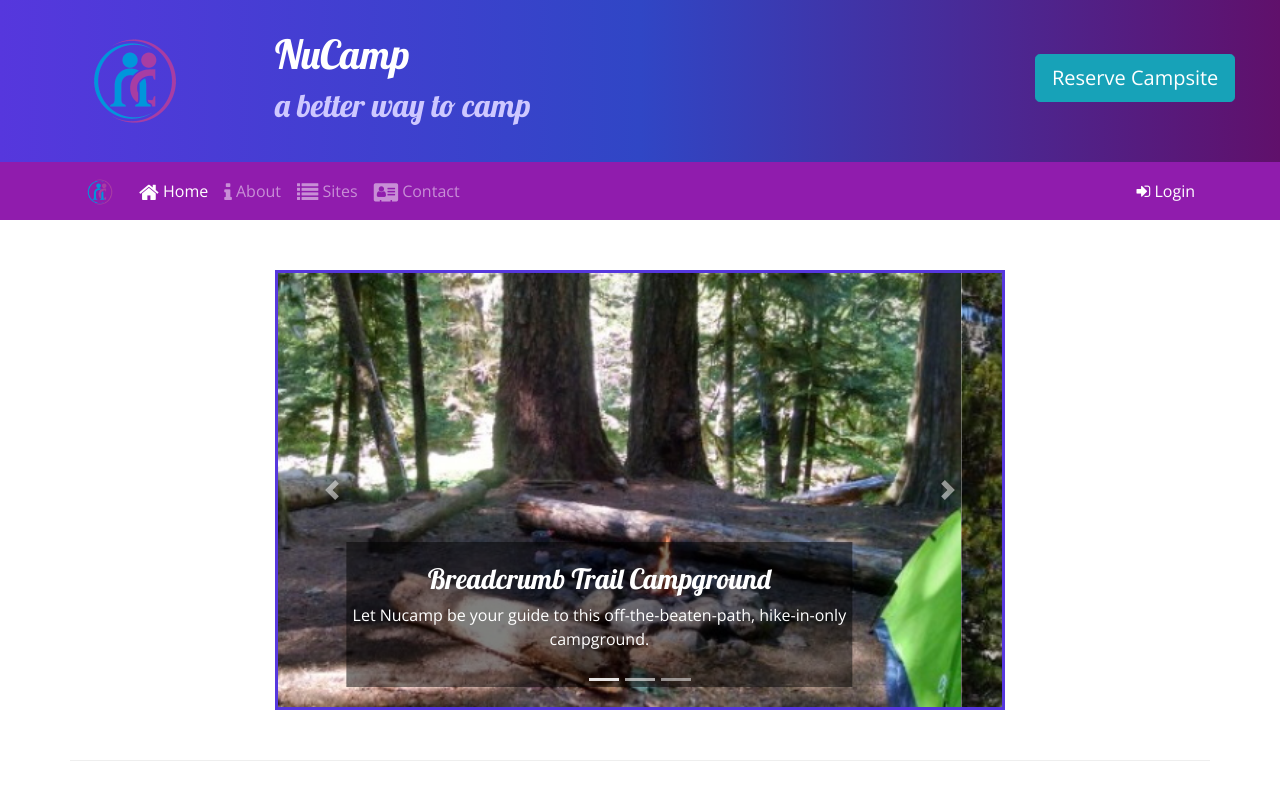
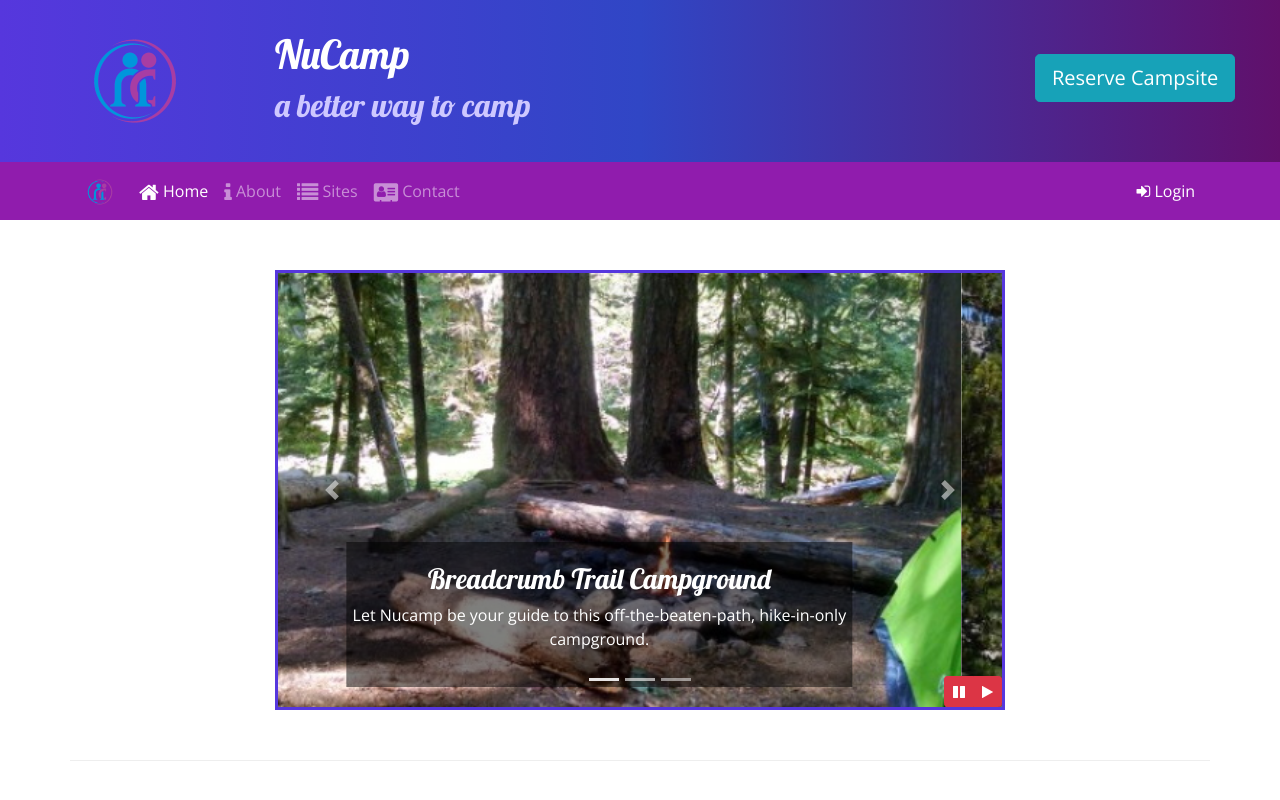
Before and after one commit to timstetter/bootstrap-1, a website: page index.html in a window 1280 px wide. Shown: the top 800 px of the page. Drawn offline with nearby package versions, Linux system fonts and the light colour scheme.

Commit message:
added buttons to carousel, css and jQuery for setup

```diff
--- a/css/styles.css
+++ b/css/styles.css
@@ -24,6 +24,13 @@ header h2 {
 
 .carousel {
   border: solid #5637DD;
+}
+
+#carouselButton {
+  position: absolute;
+  right: 0;
+  bottom: 0;
+  z-index: 100;
 }
 
 .carousel-caption {
--- a/index.html
+++ b/index.html
@@ -30,8 +30,8 @@
                     <h2>a better way to camp</h2>
                 </div>
                 <div class="col-xl-2 col-md-4 mt-4">
-                    <a role="button" id="#reserveModal" data-target="#reserveModal"
-                        data-toggle="modal" class="btn btn-lg btn-info text-nowrap">Reserve Campsite</a>
+                    <a role="button" id="#reserveModal" data-target="#reserveModal" data-toggle="modal"
+                        class="btn btn-lg btn-info text-nowrap">Reserve Campsite</a>
                 </div>
             </div>
 
@@ -75,7 +75,8 @@
                                     <label for="siteTent" class="col-sm-6 col-form-label">Campsite Type</label>
                                     <div class="col-2 btn-group btn-group-toggle" data-toggle="buttons">
                                         <label class="btn btn-success active">
-                                            <input type="radio" name="siteType" id="siteTent" autocomplete="off" checked> Tent
+                                            <input type="radio" name="siteType" id="siteTent" autocomplete="off"
+                                                checked> Tent
                                         </label>
                                         <label class="btn btn-primary">
                                             <input type="radio" name="siteType" id="siteRV" autocomplete="off"> RV
@@ -208,6 +209,14 @@
                             <span class="carousel-control-next-icon"></span>
                             <span class="sr-only">Next</span>
                         </a>
+                        <div class="btn-group" id="carouselButton">
+                            <button class="btn btn-danger btn-sm" id="carouselPause">
+                                <i class="fa fa-pause"></i>
+                            </button>
+                            <button class="btn btn-danger btn-sm" id="carouselPlay">
+                                <i class="fa fa-play"></i>
+                            </button>
+                        </div>
                     </div>
                 </div>
             </div>
@@ -303,6 +312,19 @@
     <script src="node_modules/popper.js/dist/umd/popper.min.js"></script>
     <script src="node_modules/bootstrap/dist/js/bootstrap.min.js"></script>
 
+    <script>
+        $(function() {
+            $(".carousel").carousel( { interval: 2000, pause: "false" } );
+            $("#carouselPause").click(function(){
+                $(".carousel").carousel("pause");
+            });
+            $("#carouselPlay").click(function(){
+                $(".carousel").carousel("cycle");
+            });
+        });
+
+    </script>
+
 </body>
 
 </html>
```
Lines whose indentation alone changed are shown as unchanged.
